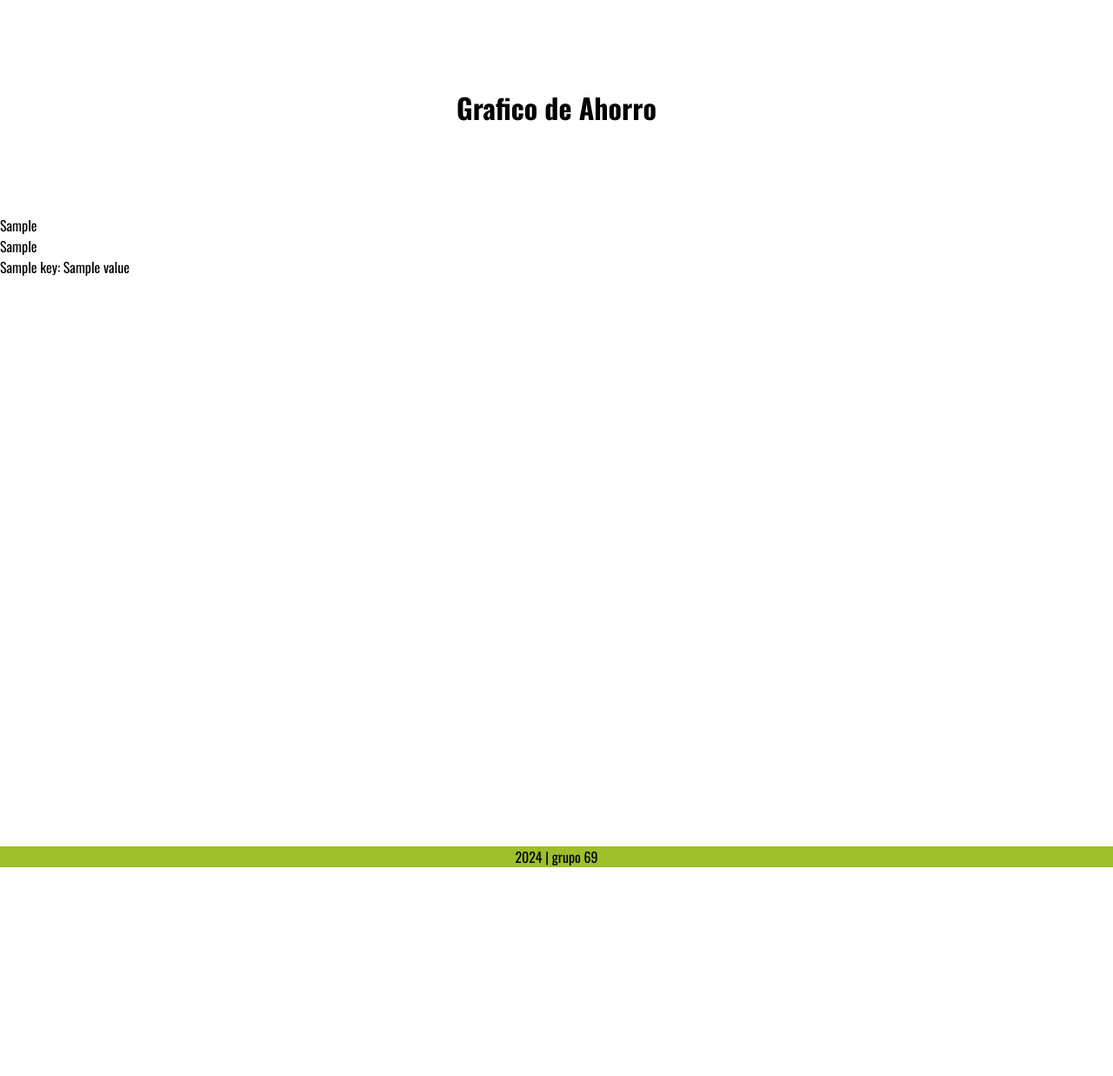
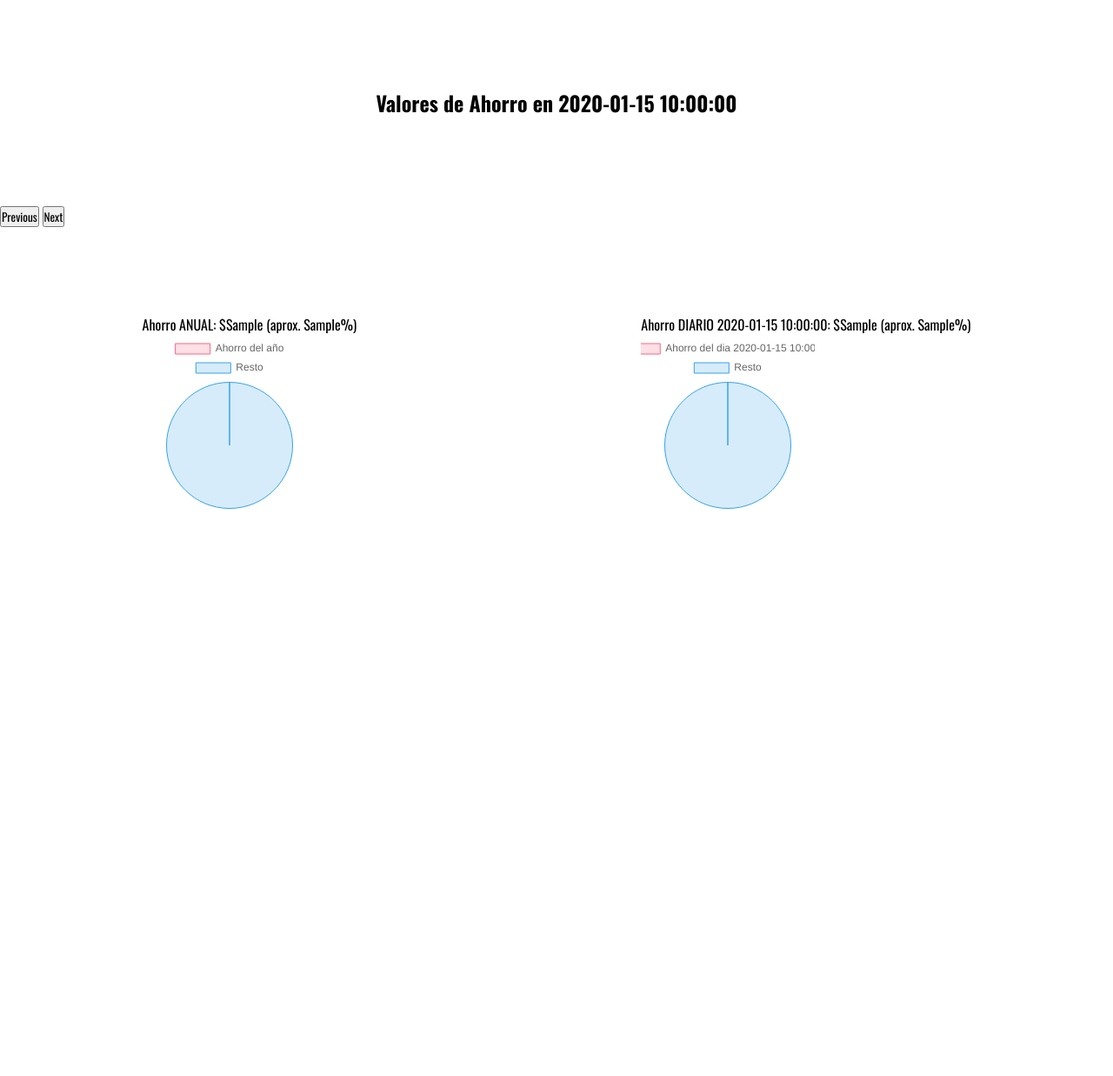
Before and after one commit to dvillas28/ing2030, a Flask app: template templates/ahorro.html in a window 1280 px wide. Shown: the part 120-1357 px from the top of the page at 87% size. Before the commit the page ends 1117 px from the top, so only its background shows below. Run offline with Flask 3, Linux system fonts and the light colour scheme; the template is opened without the code that fills it: most values are stand-ins (such as "Sample title", 1, 10 or a date in 2020); parts of the project's set-up code (start-up, migrations or seed data) failed here and were passed over.

Commit message:
added pieChart

```diff
--- a/app.py
+++ b/app.py
@@ -13,7 +13,6 @@ consumo_data = utils.get_consumo_electrico(path=data_paths.CONSUMO_ELECTRICO,
                                            path2=data_paths.CERRO_NAVIA)
 
 # results from the optimization model
-# TODO: completar este glosario
 # problema: costo minimo
 # x: fraccion de energia que es suministrada por las baterias en el periodo t,k
 # z: energia comprada para ser almacenada en baterias en el periodo t,k
@@ -53,16 +52,14 @@ def mostrar_grafico(i):
                            dataset_consumo=dataset_consumo)
 
 
-@app.route('/ahorro')
-def mostrar_ahorro():
-    return render_template('ahorro.html')
-
-
 @app.route('/ahorro_dia_<int:i>')
 def mostrar_ahorros(i):
     """
     I es un dia
     """
+    if i == 0 or i == 366:
+        return render_template('home.html')
+
     # estos no son utilizados en ningun calculo
     x_of_the_day = utils.get_day_data_of_results(i, x)
     z_of_the_day = utils.get_day_data_of_results(i, z)
@@ -98,10 +95,14 @@ def mostrar_ahorros(i):
 
     print(P[(7, i)])
 
+    fecha = data_of_the_day = utils.get_day_data(i, cn_data)["fecha"]
+
     return render_template('ahorro.html',
                            ahorros_anuales=ahorros_anuales,
                            ahorros_diarios=ahorros_diarios,
-                           ahorros_por_hora=ahorros_por_hora)
+                           ahorros_por_hora=ahorros_por_hora,
+                           fecha=fecha,
+                           dia=i)
 
 # negativos interpredso como surplus (exceso) comprar energia y comparar energia para la bateria
 # ahorro diario: numero y paster
--- a/backend/utils.py
+++ b/backend/utils.py
@@ -92,7 +92,6 @@ def get_consumo_electrico(path: str, path2: str) -> dict:
     # queremos crear un diccionario de la forma
     # {"hours": hours, "costs": costs, "fecha": fecha}
 
-    # TODO: agarrar las fechas de otro lado
     fechas = get_fechas(path2)
 
     with open(path) as file:
--- a/static/css/home.css
+++ b/static/css/home.css
@@ -68,11 +68,11 @@
   margin-left: 200px;
 }
 
-.col1 h2{
+.col1 h2 {
   font-size: 54px;
 }
 
-.col1 h3{
+.col1 h3 {
   font-size: 30px;
   color: #9FBF2A;
   font-weight: 100;
@@ -112,3 +112,15 @@
 .footer p {
   text-align: center;
 }
+
+.pieChart {
+  width: 200px;
+  height: 200px;
+}
+
+.ahorros_container {
+  display: flex;
+  justify-content: space-around;
+  align-items: center;
+  margin: 100px 0;
+}
--- /dev/null
+++ b/static/js/grafico.js
@@ -0,0 +1,78 @@
+// funcion para crear los graficos mas rapido
+function createChart(elementId, datasetlabels, datasetData, titleLabel, xLabel, yLabel, color) {
+    // para cargar los json
+    var labels = JSON.parse(datasetlabels);
+    var data = JSON.parse(datasetData);
+    console.log(labels)
+    console.log(data)
+
+    // Your data for line chart
+    var lineData = {
+        labels: labels,
+        datasets: [{
+            label: titleLabel,
+            data: data,
+            borderColor: color, // Color of the line
+            backgroundColor: 'rgba(255, 99, 132, 0.2)', // Color of the area under the line
+            borderWidth: 1, // Width of the line
+            fill: false // Fill the area under the line
+        }]
+    };
+
+    // Create the line chart
+    var ctx = document.getElementById(elementId).getContext('2d');
+    var myChart = new Chart(ctx, {
+        type: 'line',
+        data: lineData,
+
+        options: {
+            scales: {
+                x: {
+                    title: {
+                        display: true,
+                        text: xLabel
+                    }
+                },
+
+                y: {
+                    title: {
+                        display: true,
+                        text: yLabel
+                    },
+
+                    ticks: {
+                        beginAtZero: true
+                    },
+                }
+            }
+        }
+    });
+}
+
+// funcion para crear los graficos pastel
+function createPieChart(elementId, datasetLabel1, datasetlabel2, title, color1, color2, data1, data2) {
+    var ctx = document.getElementById(elementId).getContext('2d');
+    var myChart = new Chart(ctx, {
+        type: 'pie',
+        data: {
+            labels: [datasetLabel1, datasetlabel2],
+            datasets: [{
+                data: [data1, data2],
+
+                backgroundColor: [
+                    color1,
+                    color2
+                ],
+                borderColor: [
+                    'rgba(255, 99, 132, 1)',
+                    'rgba(54, 162, 235, 1)'
+                ],
+                borderWidth: 1
+            }]
+        },
+        title: {
+            display: true,
+            text: title
+        }
+    });
+}
--- a/templates/ahorro.html
+++ b/templates/ahorro.html
@@ -2,6 +2,9 @@
 <html leng="es">
 
 <head>
+  <meta charset="UTF-8">
+  <script src="https://cdn.jsdelivr.net/npm/chart.js"></script>
+  <script src="{{ url_for('static', filename='js/grafico.js') }}"></script>
   <title>Home</title>
   <link rel="stylesheet" href="static/css/home.css">
 </head>
@@ -16,13 +19,66 @@
     </nav>
   </header>
 
-  <h1 style="text-align: center; margin: 100px 0px;"> Grafico de Ahorro</h1>
-  {{ ahorros_anuales }}<br>
-  {{ ahorros_diarios }}<br>
+  <h2 style="text-align: center; margin: 100px 0px;"> Valores de Ahorro en {{ fecha }}</h2>
 
-  {%for key, value in ahorros_por_hora.items() %}
-  {{ key }}: {{ value }}<br>
-  {% endfor %}
+  <div class="button-container">
+    <button class="button" onclick="window.location.href='/ahorro_dia_{{ dia - 1 }}';">Previous</button>
+    <button class="button" onclick="window.location.href='/ahorro_dia_{{ dia + 1 }}';">Next</button>
+  </div>
+
+  <div class="ahorros_container">
+    <div class="ahorro_anual">
+      Ahorro ANUAL: ${{ ahorros_anuales['ahorro_anual'] }} (aprox. {{ ahorros_anuales['ahorro_porcentual'] }}%)
+      <div class="pieChart">
+        <canvas id="myChartAnual"></canvas>
+
+      </div>
+    </div>
+
+    <div class="ahorro_diario">
+      Ahorro DIARIO {{ fecha }}: ${{ ahorros_diarios['ahorro_diario'] }} (aprox.
+      {{ahorros_diarios['ahorro_diario_porcentual']}}%)
+      <div class="pieChart">
+        <canvas id="myChartDiario"></canvas>
+
+      </div>
+    </div>
+  </div>
+
+
+
+
+
+
+  <script>
+
+    createPieChart(elementid = 'myChartDiario',
+      datasetLabel1 = "Ahorro del dia {{ fecha}}",
+      datasetLabel2 = "Resto",
+      title = "Ahorro del dia {{ fecha }}",
+      color1 = 'rgba(255, 99, 132, 0.2)',
+      color2 = 'rgba(54, 162, 235, 0.2)',
+      data1 = "{{ ahorros_diarios['ahorro_diario_porcentual']}}",
+      data2 = "{{ 100 - ahorros_diarios['ahorro_diario_porcentual']}}"
+    )
+
+    createPieChart(elementid = 'myChartAnual',
+      datasetLabel1 = "Ahorro del año",
+      datasetLabel2 = "Resto",
+      title = "Ahorro del año",
+      color1 = 'rgba(255, 99, 132, 0.2)',
+      color2 = 'rgba(54, 162, 235, 0.2)',
+      data1 = "{{ ahorros_anuales['ahorro_porcentual']}}",
+      data2 = "{{ 100 - ahorros_anuales['ahorro_porcentual']}}"
+    )
+
+
+    // grafico del ahorro diaro por hora
+    // createChart(elementId = 'myChart',
+    //   datasetlabels
+    // )
+
+  </script>
 
   <footer class="footer" style="margin-top: 654px;">
     <p>2024 | grupo 69</p>
--- a/templates/home.html
+++ b/templates/home.html
@@ -1,5 +1,6 @@
 <!DOCTYPE html>
 <html leng="es">
+
 <head>
   <title>Home</title>
   <link rel="stylesheet" href="static/css/home.css">
@@ -7,11 +8,12 @@
 
 
 <!--barra de navegacion-->
+
 <body>
   <header class="header">
     <a href="/"><img src="static/img/logo.png" alt="logo"></a>
     <nav class="navbar">
-          <a href="/ahorro">Mi Ahorro</a>
+      <a href="/ahorro_dia_1">Mi Ahorro</a>
       <a href="/dia_1">Mi Consumo</a>
       <a href="#">Mi Perfil</a>
     </nav>
@@ -37,4 +39,5 @@
 
 
 </body>
+
 </html>
```
Also changed, not shown: templates/graficos.html (+2 -53 lines). Lines whose indentation alone changed are shown as unchanged.
